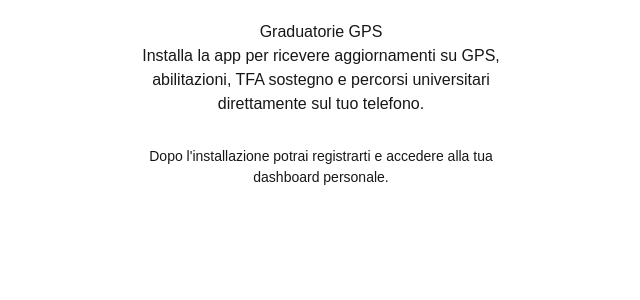
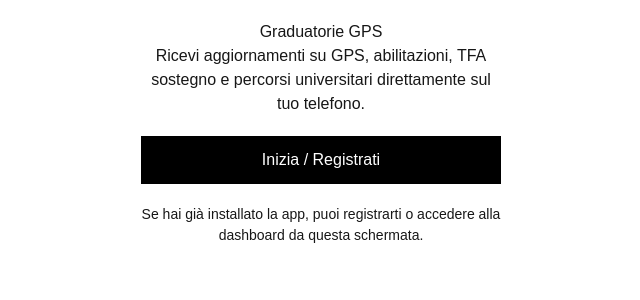
Before and after one commit to mastersformazione/graduatoriegps-app, a Next.js app: page / in a window 1280 px wide. Shown: the top 300 px of the page, without its empty margins (319-959 px from the left). Built offline with nearby package versions, Linux system fonts and the light colour scheme.

Commit message:
aggiunge CTA registrazione su home installata

```diff
--- a/app/page.tsx
+++ b/app/page.tsx
@@ -1,8 +1,21 @@
 "use client";
 
 import InstallButton from "./install-button";
+import { useRouter } from "next/navigation";
 
 export default function Home() {
+  const router = useRouter();
+
+  const handleStart = () => {
+    const user = localStorage.getItem("gps_user");
+
+    if (user) {
+      router.push("/dashboard");
+    } else {
+      router.push("/register");
+    }
+  };
+
   return (
     <main
       style={{
@@ -16,17 +29,28 @@ export default function Home() {
       <h1>Graduatorie GPS</h1>
 
       <p>
-        Installa la app per ricevere aggiornamenti su GPS, abilitazioni, TFA
-        sostegno e percorsi universitari direttamente sul tuo telefono.
+        Ricevi aggiornamenti su GPS, abilitazioni, TFA sostegno e percorsi
+        universitari direttamente sul tuo telefono.
       </p>
 
-      <div style={{ marginTop: 30 }}>
-        <InstallButton />
-      </div>
+      <button
+        onClick={handleStart}
+        style={{
+          marginTop: 20,
+          padding: 12,
+          background: "black",
+          color: "white",
+          width: "100%",
+        }}
+      >
+        Inizia / Registrati
+      </button>
+
+      <InstallButton />
 
       <p style={{ marginTop: 20, fontSize: 14 }}>
-        Dopo l&apos;installazione potrai registrarti e accedere alla tua
-        dashboard personale.
+        Se hai già installato la app, puoi registrarti o accedere alla dashboard
+        da questa schermata.
       </p>
     </main>
   );
```
